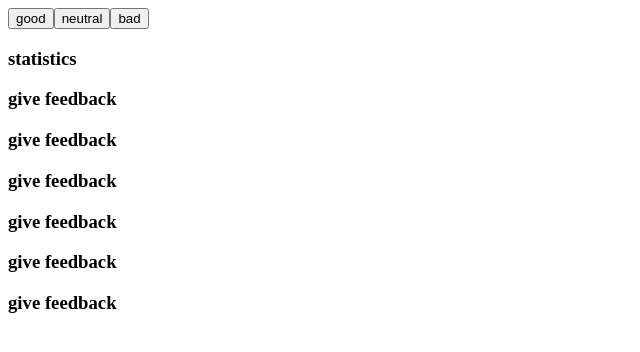
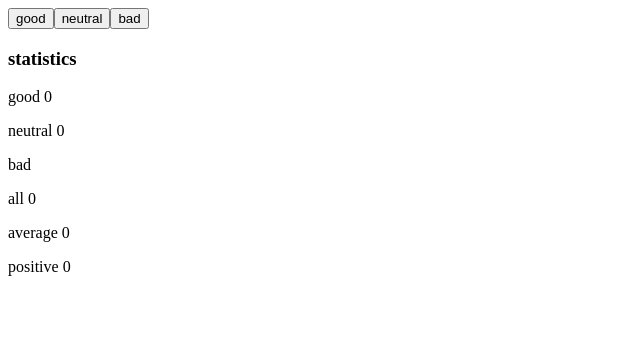
Before and after one commit to AYANDAtheMECHATRON/FSO_exercises, a React (Create React App) app in the folder part1/unicafe/: page / in a window 1280 px wide. Shown: the top 352 px of the page, without its empty margins (0-640 px from the left). Built offline with nearby package versions, Linux system fonts and the light colour scheme.

Commit message:
exercise 1.10

```diff
--- a/part1/unicafe/src/App.js
+++ b/part1/unicafe/src/App.js
@@ -36,37 +36,48 @@ const App = () => {
     positiveAvg = (good/total)
     average = (good-updatedBad)/total
   }
-  console.log('tot', total)
+  const stats =[good, neutral,bad]
+
   return(
   <div>
     <div>
-    <button onClick={handleGood}>good</button>
-    <button onClick={handleNeutral}>neutral</button>
-    <button onClick={handleBad}>bad</button>
+    <Button handle={handleGood} text='good'/>
+    <Button handle={handleNeutral} text='neutral'/>
+    <Button handle={handleBad} text='bad'/>
     </div>
     <h3>statistics</h3>
-    <Statistics text = 'good' value = {good}/>
-    <Statistics text ='neutral' value = {neutral}/>
-    <Statistics text ='bad' value = {bad}/>
-    <Statistics text ='all' value = {total}/>
-    <Statistics text ='average' value = {average}/>
-    <Statistics text ='positive' value = {positiveAvg*100}/>
-
+    <Statistics  value= {stats}/>
 
  </div>
   )
 }
 
-const Statistics = ({text,value}) =>{
-if(total === 0 && average === 0 && positiveAvg ===0){
-   return(
-    <h3>give feedback</h3>
-   )
+const Button = ({handle, text})=>{
+  return(
+    <button onClick={handle}>{text}</button>
+  )
 }
+
+
+const Statistics = ({value}) =>{
+
   return(
     <div>
-      <p>{text} {value}</p>
+      <StatisticLine text ={'good'} value ={value[0]}/>
+      <StatisticLine text ={'neutral'} value ={value[1]}/>
+      <StatisticLine text ={'bad'} value ={value[3]}/>
+      <StatisticLine text ={"all"} value ={total}/>
+      <StatisticLine text ={'average'} value ={average}/>
+      <StatisticLine text ={'positive'} value ={positiveAvg*100}/>
     </div>
+
+  )
+}
+const StatisticLine =({text,value})=>{
+  return(
+    <div>
+    <p>{text} {value}</p>
+  </div>
   )
 }
 
```
